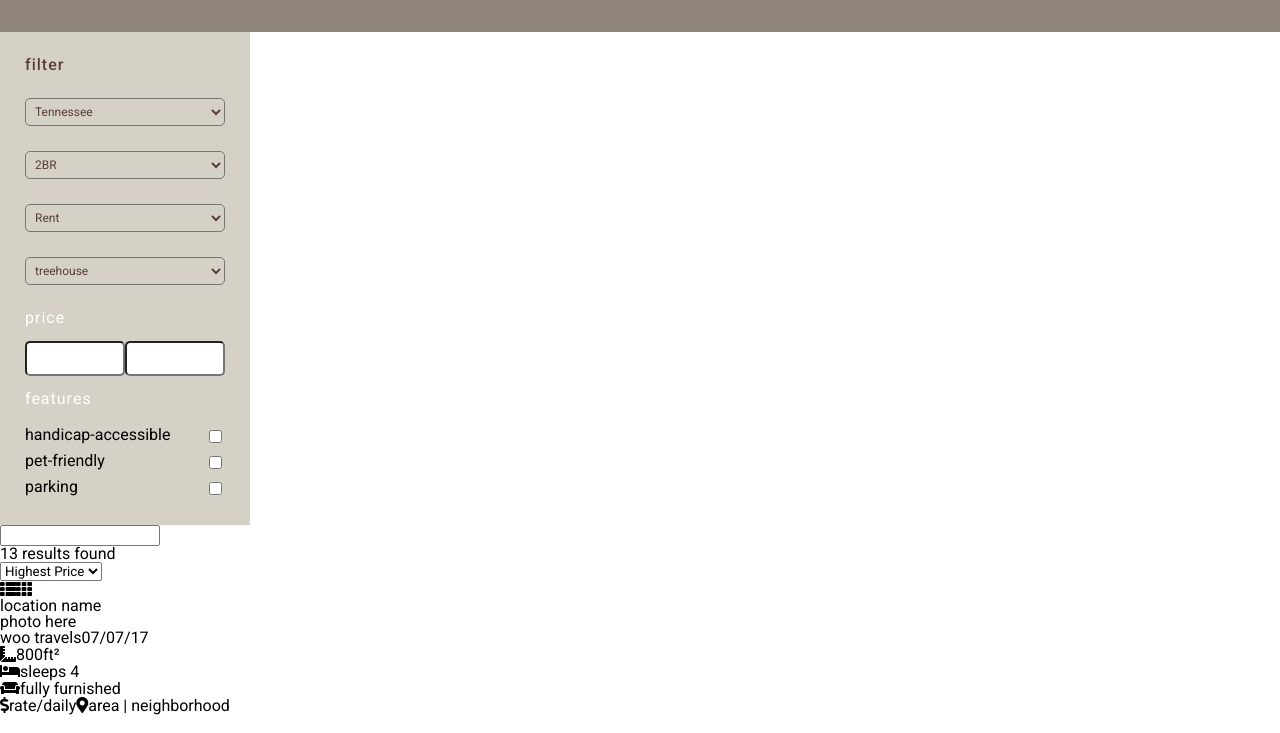
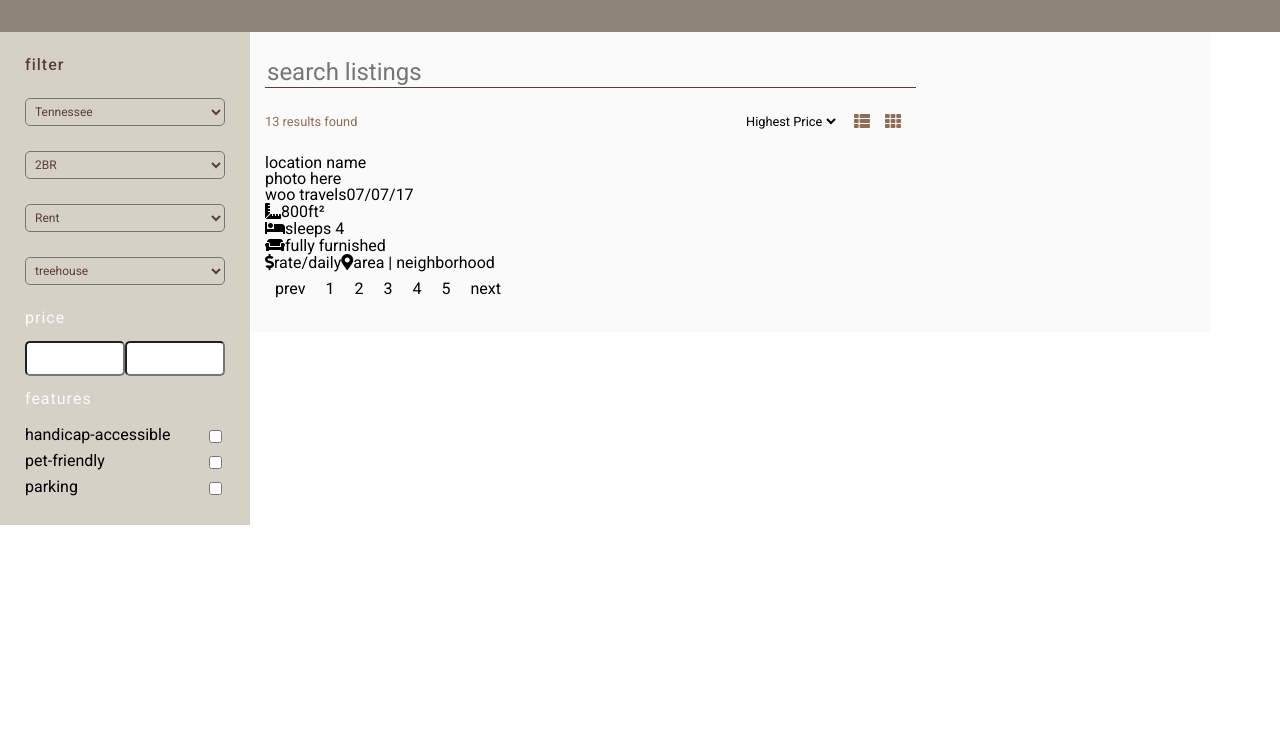
Before and after one commit to rebelcl0ud/tinytree, a React app: page / in a window 1280 px wide. Shown: the part 67-800 px from the top of the page. Built offline with nearby package versions, Linux system fonts and the light colour scheme.

Commit message:
style: search/ results areas

```diff
--- a/assets/js/tinytree/Listings.js
+++ b/assets/js/tinytree/Listings.js
@@ -6,13 +6,13 @@ export default class Listings extends Component {
 	}
 	render() {
 		return (
-			<section className="listings">
+			<section id="listings">
 				<section className="search-area">
-					<input type="text" name="search" />
+					<input type="text" name="search" placeholder="search listings" />
 				</section>
 
 				<section className="sort-area">
-					<div>13 results found</div>
+					<div className="results">13 results found</div>
 					<div className="sort-options">
 						<select name="sortby" className="sortby">
 							<option value="price-asc">Highest Price</option>
@@ -24,6 +24,7 @@ export default class Listings extends Component {
 						</div>
 					</div>
 				</section>
+
 				<section className="listings-results">
 					<div className="listing">
 						<div className="listing-img">
@@ -62,7 +63,18 @@ export default class Listings extends Component {
 						</div>
 					</div>
 				</section>
-				<section className="pagination" />
+
+				<section className="pagination">
+					<ul className="pagination-num">
+						<li>prev</li>
+						<li>1</li>
+						<li>2</li>
+						<li>3</li>
+						<li>4</li>
+						<li>5</li>
+						<li>next</li>
+					</ul>
+				</section>
 			</section>
 		);
 	}
--- a/assets/scss/_content-area.scss
+++ b/assets/scss/_content-area.scss
@@ -4,6 +4,8 @@
 	background: $lightStone;
 	width: 25%;
 	max-width: 250px;
+	display: inline-block;
+	float: left;
 
 	.insideFilter {
 		padding: 25px;
@@ -37,7 +39,7 @@
 
 	.filters {
 		.title {
-			color: white;
+			color: $offwhite;
 			letter-spacing: 1px;
 			font-size: 1rem;
 			display: block;
@@ -68,5 +70,73 @@
 
 /* - - - LISTINGS AREA - - - */
 #listings {
+	background: $offwhite;
+	width: 75%;
+	display: inline-block;
+	float: left;
+	padding: 25px 15px;
 
+	.search-area {
+		input[type="text"] {
+			width: 70%;
+			background: transparent;
+			font-size: 1.5rem;
+			border: none;
+			border-bottom: 1px solid $darkBrown;
+			margin-bottom: 25px;
+			color: $lightStone;
+		}
+	}
+
+	.sort-area {
+		display: inline-block;
+		margin-bottom: 25px;
+		width: 70%;
+
+		.results {
+			font-size: 0.8rem;
+			color: $lightBrown;
+			display: inline-block;
+		}
+
+		.sort-options {
+			display: inline-block;
+			float: right;
+
+			.sortby {
+				display: inline-block;
+				font-size: 0.8rem;
+				background: transparent;
+				border: none;
+				margin-right: 15px;
+				vertical-align: top;
+			}
+
+			.view {
+				display: inline-block;
+				color: $lightBrown;
+
+				.fas {
+					margin-right: 15px;
+				}
+			}
+		}
+	}
+
+	.pagination {
+		display: inline-block;
+
+		.pagination-num {
+			li {
+				list-style: none;
+				display: inline-block;
+				padding: 10px;
+
+				&:hover {
+					background: $mutedGreen;
+				}
+			}
+		}
+
+	}
 }
--- a/assets/scss/_listings.scss
+++ b/assets/scss/_listings.scss
@@ -31,7 +31,7 @@ header {
 				border-radius: 5px;
 				padding: 5px 20px;
 				text-align: center;
-				color: white;
+				color: $offwhite;
 			}
 		}
 	}
```
Also changed, not shown: public/css/styles.css, public/js/dist/TinyTree.js.
